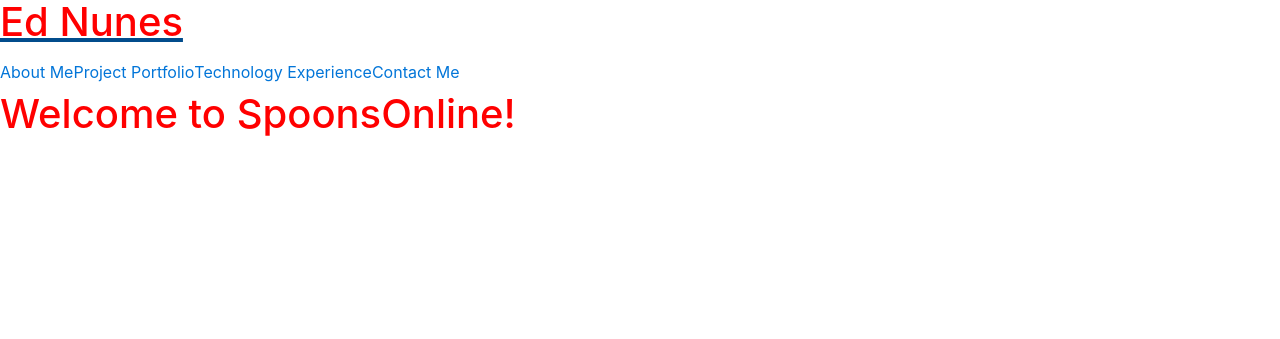
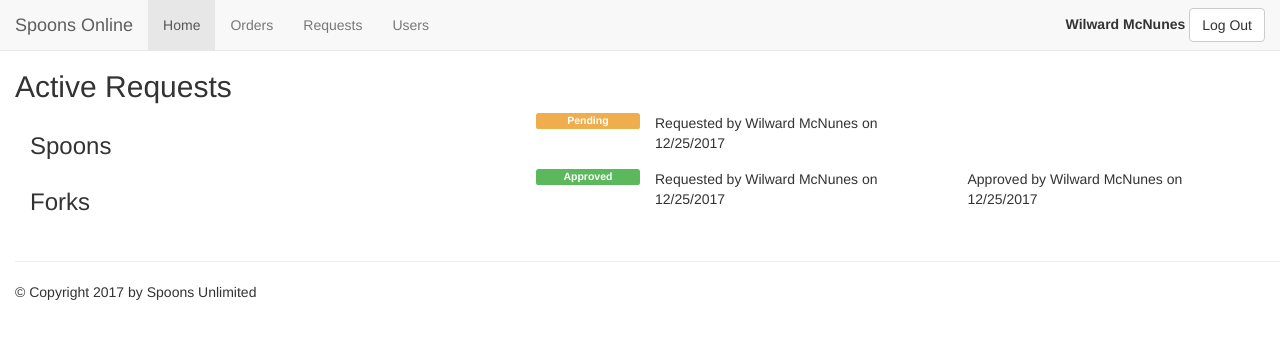
Before and after one commit to speedyturkey/spoons, a Flask app: page / in a window 1280 px wide. Shown: the top 339 px of the page. Run offline with Flask 2, Linux system fonts and the light colour scheme; some libraries are stand-ins or nearby versions.

Commit message:
WIP Updates to views and templates.

```diff
--- a/application/static/styles.css
+++ b/application/static/styles.css
@@ -1,3 +1,7 @@
-h1 {
-    color: red;
+main {
+    padding: 50px 15px 15px 15px;
 }
+
+footer {
+    padding-left: 15px;
+}
--- a/application/templates/base.html
+++ b/application/templates/base.html
@@ -1,13 +1,13 @@
 <!DOCTYPE html>
 <html lang="en">
 <head>
-  <link rel="stylesheet" href="static/bootstrap.min.css" />
-  <link rel="stylesheet" href="app/static/styles.css" />
-  <title>SpoonsOnline - {% block title %}{% endblock %}</title>
+  <link rel="stylesheet" href="https://maxcdn.bootstrapcdn.com/bootstrap/3.3.7/css/bootstrap.min.css" />
+  <link rel="stylesheet" href="{{ url_for('static', filename='styles.css') }}" />
+  <title>SpoonsOnline - {{title}}</title>
 </head>
 <body>
   <header>
-    <!--<nav class="navbar navbar-default navbar-fixed-top">
+    <nav class="navbar navbar-default navbar-fixed-top">
       <div class="container-fluid">
         <div class="navbar-header">
           <a class="navbar-brand" href="/">
@@ -16,38 +16,49 @@
           </a>
         </div>
         <ul class="nav navbar-nav">
-          <li><a href="/">Home</a></li>
-          <li><a href="/orders">Orders</a></li>
-          <li><a href="/requests">Requests</a></li>
+          <li {% if title is equalto 'Home' %} class="active" {% endif %}>
+            <a href="/">Home</a>
+          </li>
+          <li {% if title is equalto 'Orders' %} class="active" {% endif %}>
+            <a href="/orders">Orders</a>
+          </li>
+          <li {% if title is equalto 'Requests' %} class="active" {% endif %}>
+            <a href="/requests">Requests</a>
+          </li>
+          <li {% if title is equalto 'Users' %} class="active" {% endif %}>
+            <a href="/users">Users</a>
+          </li>
         </ul>
-        <form class="navbar-form navbar-right" role="search">
+        {% if logged_in is equalto 0 %}
+        <form class="navbar-form navbar-right">
           <div class="form-group">
-            <input type="text" class="form-control" placeholder="User Name">
+            <input type="text" class="form-control" placeholder="Email Address">
             <input type="password" class="form-control" placeholder="Password">
+            <label><input type="checkbox" /> remember me</label>
           </div>
-          <button type="submit" class="btn btn-default">Submit</button>
+          <button type="submit" class="btn btn-default">Log In</button>
+          <button type="submit" class="btn btn-default">Sign Up</button>
         </form>
+        {% endif %}
+        {% if logged_in is equalto 1 %}
+        <form class="navbar-form navbar-right">
+          <div class="form-group">
+            <label>
+              {{first_name}} {{last_name}}
+            </label>
+            <button type="submit" class="btn btn-default">Log Out</button>
+          </div>
+        </form>
+        {% endif %}
       </div>
-    </nav>-->
-    <nav class="navbar-inverse navbar-fixed-top navbar-nav center-block">
-    <div ><a href="#"><h1 class="logo">Ed Nunes</h1></a></div>
-    <ul class="nav nav-pills nav-justified">
-        <li class"nav-item active">
-          <a class="nav-link" href="#about">About Me</a></li>
-        <li class"nav-item active">
-          <a class="nav-link" href="#project">Project Portfolio</a></li>
-        <li class"nav-item active">
-          <a class="nav-link" href="#tech">Technology Experience</a></li>
-        <li class"nav-item active">
-          <a class="nav-link" href="#contact">Contact Me</a></li>
-      </ul>
-  </nav>
+    </nav>
   </header>
   <main>
     {% block main %}{%endblock%}
   </main>
   <footer>
-
+    <hr />
+    &copy; Copyright 2017 by Spoons Unlimited
   </footer>
 </body>
 </html>
--- a/application/templates/index.html
+++ b/application/templates/index.html
@@ -4,5 +4,35 @@
 
 {% block title %}Home{% endblock %}
 {% block main %}
-<h1> Welcome to SpoonsOnline!</h1>
+<h2>Active Requests</h2>
+<div class="container-fluid">
+  <div class="row">
+    <div class="col-md-5">
+      <h3>Spoons</h3>
+    </div>
+    <div class="col-md-1 label label-warning">
+      Pending
+    </div>
+    <div class="col-md-3">
+      Requested by {{first_name}} {{last_name}} on 12/25/2017
+    </div>
+    <div class="col-md-3">
+
+    </div>
+  </div>
+  <div class="row">
+    <div class="col-md-5">
+      <h3>Forks</h3>
+    </div>
+    <div class="col-md-1 label label-success">
+      Approved
+    </div>
+    <div class="col-md-3">
+      Requested by {{first_name}} {{last_name}} on 12/25/2017
+    </div>
+    <div class="col-md-3">
+      Approved by {{first_name}} {{last_name}} on 12/25/2017
+    </div>
+  </div>
+</div>
 {% endblock %}
--- a/application/templates/requests_all.html
+++ b/application/templates/requests_all.html
@@ -0,0 +1 @@
+{% extends "base.html" %}
--- /dev/null
+++ b/application/templates/users.html
@@ -0,0 +1 @@
+{% extends "base.html" %}
--- a/application/views.py
+++ b/application/views.py
@@ -3,4 +3,16 @@ from flask import render_template
 
 @application.route('/')
 def index():
-    return render_template('index.html')
+    return render_template('index.html', title='Home', logged_in=1, first_name='Wilward', last_name='McNunes')
+
+@application.route('/orders')
+def orders():
+    return render_template('orders_all.html', title='Orders', logged_in=0, first_name='Wilward', last_name='McNunes')
+
+@application.route('/requests')
+def requests():
+    return render_template('requests_all.html', title='Requests', logged_in=1, first_name='Wilward', last_name='McNunes')
+
+@application.route('/users')
+def users():
+    return render_template('users.html', title='Users', logged_in=1, first_name='Wilward', last_name='McNunes')
```
Also changed, not shown: application/static/style.css (deleted), application/templates/banner.html (deleted).
